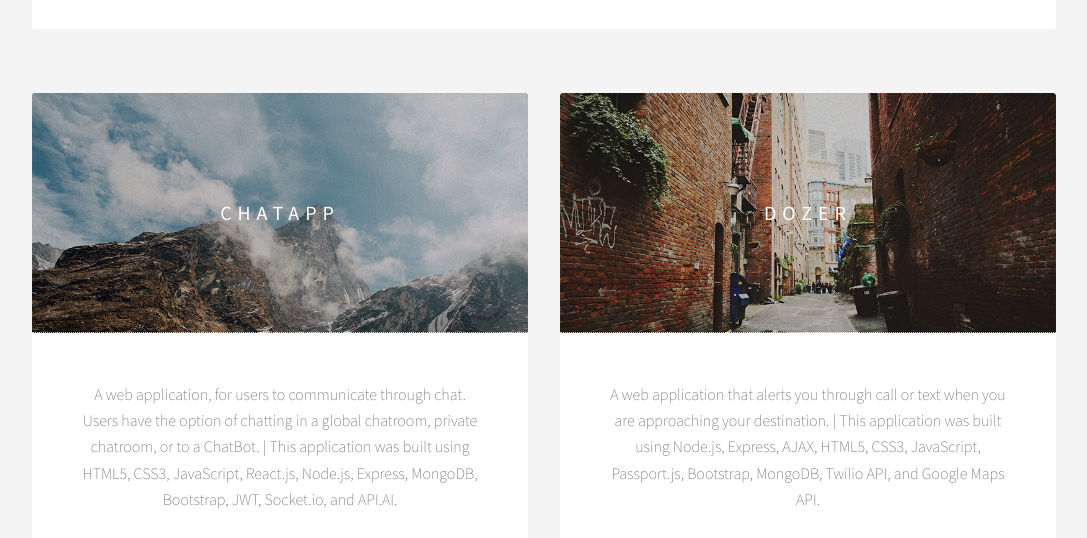
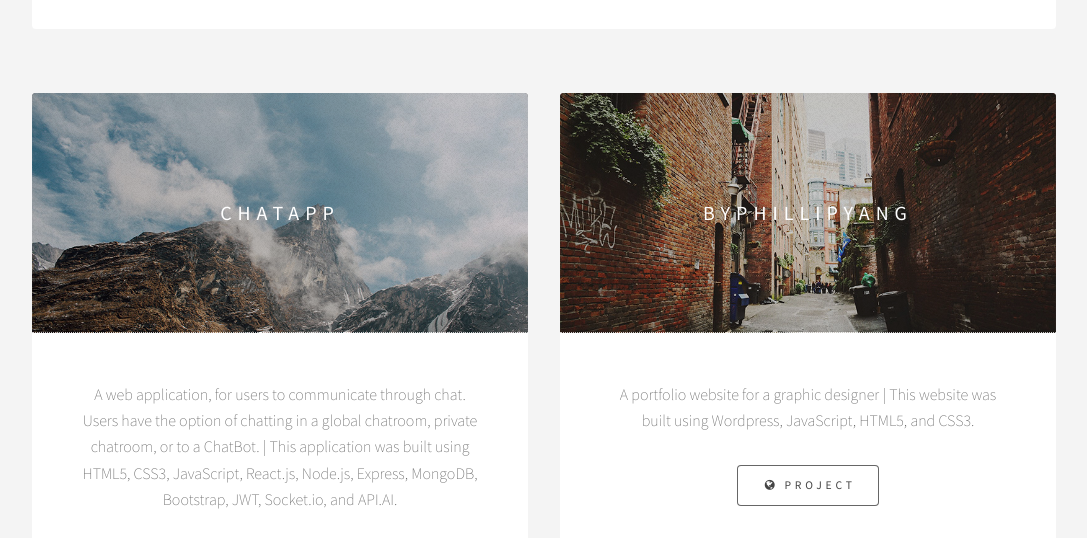
Before and after one commit to haroldseo/portfolio, a plain HTML site: page index.html in a window 1280 px wide. Shown: the part 1831-2369 px from the top of the page, without its empty margins (96-1183 px from the left). Drawn offline with Linux system fonts and the light colour scheme.

Commit message:
updated resume

```diff
--- a/index.html
+++ b/index.html
@@ -107,7 +107,7 @@
 								<li><a target="_blank" href="https://github.com/haroldseo/chatapp" class="button"><i class="icon fa-github"></i> GitHub</a></li>
 							</ul>
 						</article>
-						<article class="item">
+						<!-- <article class="item">
 							<header>
 								<a target="_blank" href="https://evening-bastion-15027.herokuapp.com/"><img src="images/pic02.jpg" alt="" /></a>
 								<h3>Dozer</h3>
@@ -116,6 +116,16 @@
 							<ul class="actions">
 								<li><a target="_blank" href="https://evening-bastion-15027.herokuapp.com/" class="button"><i class="icon fa-globe"></i> Project</a></li>
 								<li><a target="_blank" href="https://github.com/haroldseo/Dozer" class="button"><i class="icon fa-github"></i> GitHub</a></li>
+							</ul>
+						</article> -->
+						<article class="item">
+							<header>
+								<a target="_blank" href="https://www.byphillipyang.com/"><img src="images/pic02.jpg" alt="" /></a>
+								<h3>ByPhillipYang</h3>
+							</header>
+							<p>A portfolio website for a graphic designer | This website was built using Wordpress, JavaScript, HTML5, and CSS3.</p>
+							<ul class="actions">
+								<li><a target="_blank" href="https://www.byphillipyang.com/" class="button"><i class="icon fa-globe"></i> Project</a></li>
 							</ul>
 						</article>
 						<article class="item">
```
Also changed, not shown: 1 other file.
